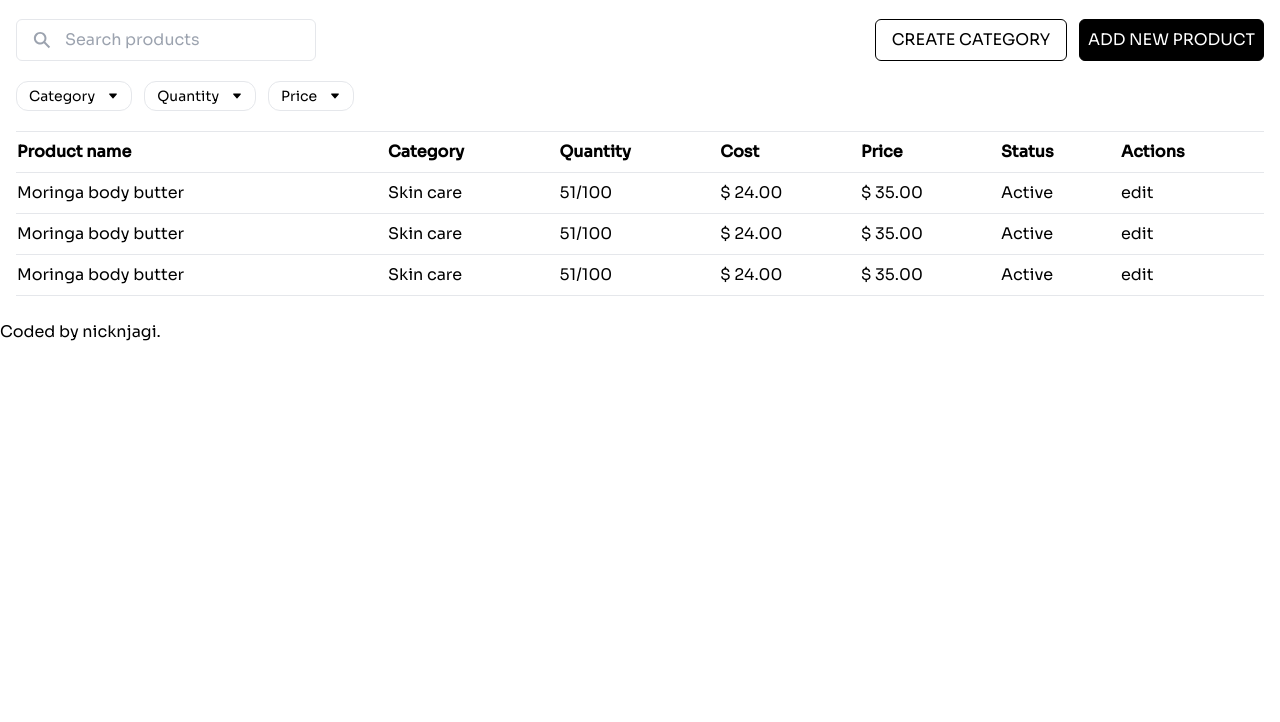
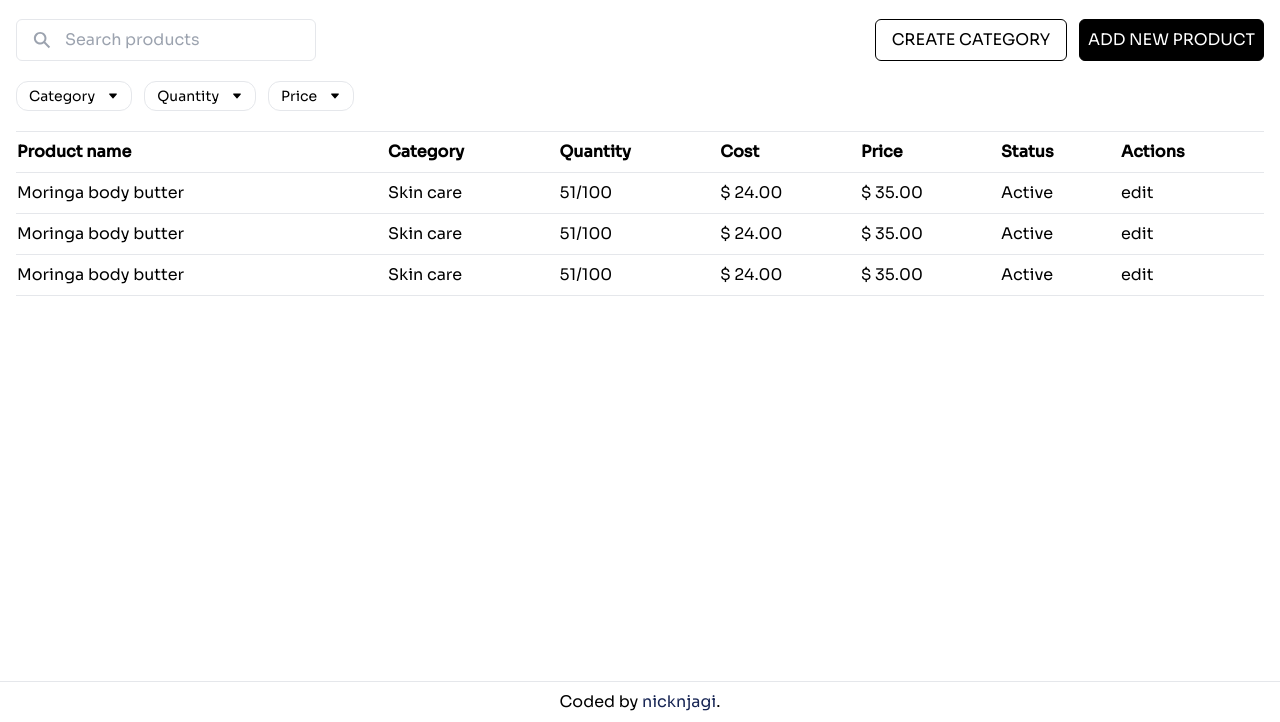
Before and after one commit to nicknjagi/inventory-management-page, a website: page public/index.html in a window 1280 px wide. Shown: the part 78-800 px from the top of the page. Drawn offline with Linux system fonts and the light colour scheme.

Commit message:
style footer

```diff
--- a/src/styles.css
+++ b/src/styles.css
@@ -105,3 +105,11 @@
 #products thead tr th, #products-body tr td{
   @apply py-2 border-y
 }
+
+footer{
+  @apply absolute bottom-0 border-t border-gray-200 py-2 w-full text-center
+}
+
+footer a{
+  @apply text-blue-950
+}
```
Also changed, not shown: public/styles.css.
